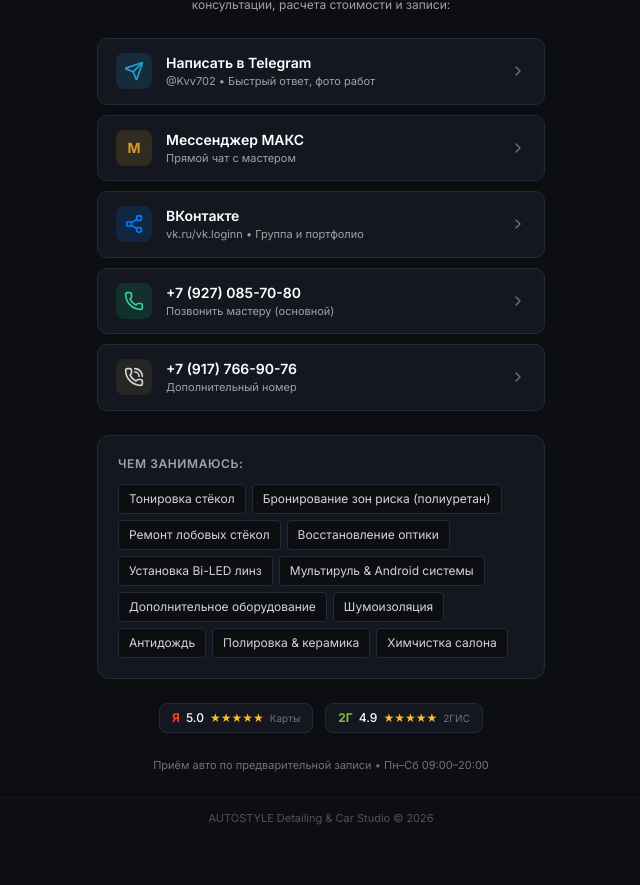
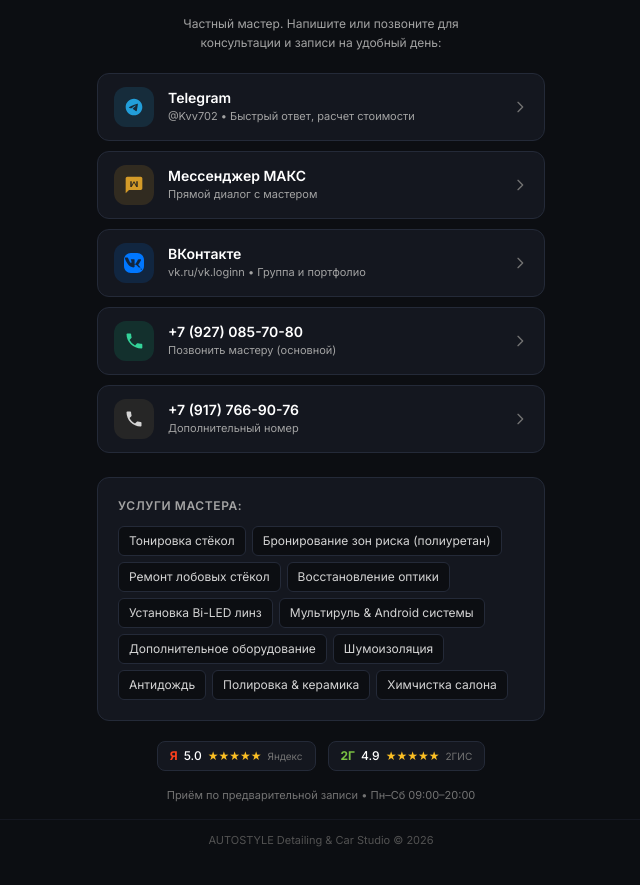
Before and after one commit to laflaretapee/detailing-landing, a plain HTML site: page index.html in a window 1280 px wide. Shown: the part 267-1152 px from the top of the page, without its empty margins (319-959 px from the left). Before the commit the page ends 1130 px from the top, so only its background shows below. Drawn offline with nearby package versions, Linux system fonts and the light colour scheme.

Commit message:
feat: add black BMW avatar photo, authentic high-res messenger SVGs, and polish contact hub

```diff
--- a/index.html
+++ b/index.html
@@ -4,7 +4,7 @@
   <meta charset="UTF-8">
   <meta name="viewport" content="width=device-width, initial-scale=1.0">
   <title>AUTOSTYLE — Связь с мастером | Детейлинг & Дооснащение</title>
-  <meta name="description" content="AUTOSTYLE — детейлинг, оклейка полиуретаном, Bi-LED свет, тонировка, ремонт стекол, химчистка. Напишите мастеру в Telegram, МАКС или ВКонтакте.">
+  <meta name="description" content="AUTOSTYLE — детейлинг, бронирование кузова, Bi-LED свет, тонировка, шумоизоляция, химчистка. Свяжитесь с мастером в Telegram, МАКС или ВКонтакте.">
 
   <!-- Inter font -->
   <link rel="preconnect" href="https://fonts.googleapis.com">
@@ -24,7 +24,7 @@
             brand: {
               bg: '#0c0e12',
               card: '#14171f',
-              cardHover: '#1a1f2b',
+              cardHover: '#1c222e',
               border: '#242a38',
               borderLight: '#323a4d',
               accent: '#d49b28',
@@ -35,23 +35,19 @@
     }
   </script>
 
-  <!-- Lucide Icons -->
-  <script src="https://unpkg.com/lucide@latest"></script>
-
   <style>
     body {
       background-color: #0c0e12;
       color: #e2e8f0;
       min-height: 100vh;
     }
-    /* Solid, clean button styles without blur or rainbow slop */
     .btn-contact {
       display: flex;
       align-items: center;
       justify-content: space-between;
       width: 100%;
-      padding: 14px 18px;
-      border-radius: 10px;
+      padding: 13px 16px;
+      border-radius: 12px;
       background-color: #14171f;
       border: 1px solid #242a38;
       transition: all 0.15s ease-in-out;
@@ -59,140 +55,172 @@
     .btn-contact:hover {
       background-color: #1c222e;
       border-color: #3b4559;
+      transform: translateY(-1px);
+    }
+    .btn-contact:active {
+      transform: translateY(0);
     }
   </style>
 </head>
 <body class="flex flex-col items-center justify-between p-4 sm:p-6 antialiased selection:bg-neutral-800">
 
-  <main class="w-full max-w-md mx-auto my-auto py-6 flex flex-col items-center">
+  <main class="w-full max-w-md mx-auto my-auto py-4 flex flex-col items-center">
 
-    <!-- Top Studio Avatar / Badge -->
-    <div class="w-16 h-16 rounded-2xl bg-brand-card border border-brand-border flex items-center justify-center text-brand-accent shadow-sm mb-4">
-      <svg class="w-8 h-8 fill-current" viewBox="0 0 24 24">
-        <path d="M18.92 6.01C18.72 5.42 18.16 5 17.5 5h-11c-.66 0-1.21.42-1.42 1.01L3 12v8c0 .55.45 1 1 1h1c.55 0 1-.45 1-1v-1h12v1c0 .55.45 1 1 1h1c.55 0 1-.45 1-1v-8l-2.08-5.99zM6.5 16c-.83 0-1.5-.67-1.5-1.5S5.67 13 6.5 13s1.5.67 1.5 1.5S7.33 16 6.5 16zm11 0c-.83 0-1.5-.67-1.5-1.5s.67-1.5 1.5-1.5 1.5.67 1.5 1.5-.67 1.5-1.5 1.5zM5 11l1.5-4.5h11L19 11H5z"/>
-      </svg>
+    <!-- Top BMW Photo Avatar -->
+    <div class="relative w-24 h-24 sm:w-28 sm:h-28 rounded-2xl overflow-hidden border-2 border-brand-border shadow-xl mb-4 group">
+      <img
+        src="bmw-avatar.jpg"
+        alt="AUTOSTYLE BMW M4 Detailing"
+        class="w-full h-full object-cover object-center group-hover:scale-105 transition duration-300"
+      >
+      <div class="absolute inset-0 border border-white/10 rounded-2xl pointer-events-none"></div>
     </div>
 
-    <!-- Title & Slogan -->
-    <h1 class="text-2xl font-bold tracking-wider text-white uppercase font-mono mb-1">
+    <!-- Title & Brand -->
+    <h1 class="text-2xl font-bold tracking-wider text-white uppercase font-mono mb-0.5">
       AUTOSTYLE
     </h1>
-    <p class="text-xs uppercase tracking-widest text-neutral-400 font-medium mb-2">
+    <p class="text-[11px] uppercase tracking-widest text-neutral-400 font-medium mb-3">
       Detailing & Car Studio
     </p>
 
     <!-- Slogan from card -->
-    <div class="inline-flex items-center gap-2 text-xs text-brand-accent bg-brand-card border border-brand-border px-3.5 py-1.5 rounded-full mb-6 text-center">
+    <div class="inline-flex items-center gap-2 text-xs font-medium text-brand-accent bg-brand-card border border-brand-border px-3.5 py-1.5 rounded-full mb-5 text-center">
       <span>Улучшаем авто • Подстраиваемся под ваш бюджет</span>
     </div>
 
-    <p class="text-xs text-neutral-400 text-center max-w-sm mb-6 leading-relaxed">
-      Частный мастер. Выберите удобный мессенджер для консультации, расчета стоимости и записи:
+    <p class="text-xs text-neutral-400 text-center max-w-xs mb-5 leading-relaxed">
+      Частный мастер. Напишите или позвоните для консультации и записи на удобный день:
     </p>
 
-    <!-- ================= PRIMARY ACTION BUTTONS (MESSENGERS) ================= -->
+    <!-- ================= MESSENGER BUTTONS WITH AUTHENTIC ICONS ================= -->
     <div class="w-full space-y-2.5 mb-6">
 
       <!-- 1. Telegram -->
       <a href="https://t.me/Kvv702" target="_blank" rel="noopener" class="btn-contact group">
         <div class="flex items-center gap-3.5">
-          <div class="w-9 h-9 rounded-lg bg-[#229ED9]/15 text-[#229ED9] flex items-center justify-center shrink-0">
-            <i data-lucide="send" class="w-5 h-5"></i>
+          <div class="w-10 h-10 rounded-xl bg-[#229ED9]/15 text-[#229ED9] flex items-center justify-center shrink-0">
+            <!-- Telegram SVG -->
+            <svg class="w-5 h-5 fill-current" viewBox="0 0 24 24">
+              <path d="M12 2C6.48 2 2 6.48 2 12s4.48 10 10 10 10-4.48 10-10S17.52 2 12 2zm4.64 6.8c-.15 1.58-.8 5.42-1.13 7.19-.14.75-.42 1-.68 1.03-.58.05-1.02-.38-1.58-.75-.88-.58-1.38-.94-2.23-1.5-.99-.65-.35-1.01.22-1.59.15-.15 2.71-2.48 2.76-2.69a.2.2 0 00-.05-.18c-.06-.05-.14-.03-.21-.02-.09.02-1.49.95-4.22 2.79-.4.27-.76.41-1.08.4-.36-.01-1.04-.2-1.55-.37-.63-.2-1.12-.31-1.08-.66.02-.18.27-.36.75-.55 2.92-1.27 4.86-2.11 5.83-2.51 2.78-1.16 3.35-1.36 3.73-1.36.08 0 .27.02.39.12.1.08.13.19.14.27-.01.06.01.24 0 .38z"/>
+            </svg>
           </div>
           <div class="text-left">
-            <div class="text-sm font-semibold text-white">Написать в Telegram</div>
-            <div class="text-[11px] text-neutral-400">@Kvv702 • Быстрый ответ, фото работ</div>
+            <div class="text-sm font-semibold text-white">Telegram</div>
+            <div class="text-[11px] text-neutral-400">@Kvv702 • Быстрый ответ, расчет стоимости</div>
           </div>
         </div>
-        <i data-lucide="chevron-right" class="w-4 h-4 text-neutral-500 group-hover:text-white transition"></i>
+        <svg class="w-4 h-4 text-neutral-500 group-hover:text-white transition" fill="none" stroke="currentColor" viewBox="0 0 24 24">
+          <path stroke-linecap="round" stroke-linejoin="round" stroke-width="2" d="M9 5l7 7-7 7"/>
+        </svg>
       </a>
 
       <!-- 2. MAX Messenger -->
       <a href="https://max.ru/u/f9LHodD0cOJJ_ij3U2VX4EVuaM7viMjRkg3LHsV6azde_b54Ucq6N0Qh3JE" target="_blank" rel="noopener" class="btn-contact group">
         <div class="flex items-center gap-3.5">
-          <div class="w-9 h-9 rounded-lg bg-brand-accent/15 text-brand-accent flex items-center justify-center font-bold text-sm shrink-0">
-            M
+          <div class="w-10 h-10 rounded-xl bg-brand-accent/15 text-brand-accent flex items-center justify-center shrink-0">
+            <!-- Modern Chat Bubble with M -->
+            <svg class="w-5 h-5 fill-current" viewBox="0 0 24 24">
+              <path d="M20 2H4c-1.1 0-2 .9-2 2v18l4-4h14c1.1 0 2-.9 2-2V4c0-1.1-.9-2-2-2zm-3.5 12.5h-1.8l-2.7-5.2-2.7 5.2H7.5V7.5h1.8v4.6l2.1-4.2h1.2l2.1 4.2V7.5h1.8v7z"/>
+            </svg>
           </div>
           <div class="text-left">
             <div class="text-sm font-semibold text-white">Мессенджер МАКС</div>
-            <div class="text-[11px] text-neutral-400">Прямой чат с мастером</div>
+            <div class="text-[11px] text-neutral-400">Прямой диалог с мастером</div>
           </div>
         </div>
-        <i data-lucide="chevron-right" class="w-4 h-4 text-neutral-500 group-hover:text-white transition"></i>
+        <svg class="w-4 h-4 text-neutral-500 group-hover:text-white transition" fill="none" stroke="currentColor" viewBox="0 0 24 24">
+          <path stroke-linecap="round" stroke-linejoin="round" stroke-width="2" d="M9 5l7 7-7 7"/>
+        </svg>
       </a>
 
       <!-- 3. VKontakte -->
       <a href="https://vk.ru/vk.loginn" target="_blank" rel="noopener" class="btn-contact group">
         <div class="flex items-center gap-3.5">
-          <div class="w-9 h-9 rounded-lg bg-[#0077FF]/15 text-[#0077FF] flex items-center justify-center shrink-0">
-            <i data-lucide="share-2" class="w-5 h-5"></i>
+          <div class="w-10 h-10 rounded-xl bg-[#0077FF]/15 text-[#0077FF] flex items-center justify-center shrink-0">
+            <!-- VK Official SVG -->
+            <svg class="w-5 h-5 fill-current" viewBox="0 0 24 24">
+              <path d="M15.684 0H8.316C3.592 0 0 3.592 0 8.316v7.368C0 20.408 3.592 24 8.316 24h7.368C20.408 24 24 20.408 24 15.684V8.316C24 3.592 20.408 0 15.684 0zm4.515 17.27h-2.18c-.825 0-1.077-.655-2.556-2.134-1.288-1.26-1.86-1.424-2.18-1.424-.447 0-.573.127-.573.74v1.895c0 .524-.168.923-1.55.923-2.288 0-4.83-1.389-6.626-3.978-2.7-3.83-3.447-6.716-3.447-7.31 0-.328.127-.633.74-.633h2.182c.552 0 .762.253.974.848 1.066 3.09 2.85 5.803 3.585 5.803.275 0 .402-.127.402-.825V10.22c-.084-1.48-.868-1.608-.868-2.138 0-.253.21-.508.55-.508h3.428c.465 0 .633.253.633.782v4.21c0 .444.19.613.317.613.275 0 .508-.17.994-.656 1.545-1.735 2.646-4.337 2.646-4.337.148-.317.402-.613.952-.613h2.182c.655 0 .803.338.655.803-.275 1.29-2.937 4.97-3.085 5.223-.233.36-.317.528 0 .952.233.317 1.015.994 1.545 1.608 1.968 2.222 2.222 3.09 2.222 3.576 0 .529-.38.529-.93.529z"/>
+            </svg>
           </div>
           <div class="text-left">
             <div class="text-sm font-semibold text-white">ВКонтакте</div>
             <div class="text-[11px] text-neutral-400">vk.ru/vk.loginn • Группа и портфолио</div>
           </div>
         </div>
-        <i data-lucide="chevron-right" class="w-4 h-4 text-neutral-500 group-hover:text-white transition"></i>
+        <svg class="w-4 h-4 text-neutral-500 group-hover:text-white transition" fill="none" stroke="currentColor" viewBox="0 0 24 24">
+          <path stroke-linecap="round" stroke-linejoin="round" stroke-width="2" d="M9 5l7 7-7 7"/>
+        </svg>
       </a>
 
       <!-- 4. Phone 1 -->
       <a href="tel:+79270857080" class="btn-contact group">
         <div class="flex items-center gap-3.5">
-          <div class="w-9 h-9 rounded-lg bg-emerald-500/15 text-emerald-400 flex items-center justify-center shrink-0">
-            <i data-lucide="phone" class="w-5 h-5"></i>
+          <div class="w-10 h-10 rounded-xl bg-emerald-500/15 text-emerald-400 flex items-center justify-center shrink-0">
+            <!-- Modern Phone Call SVG -->
+            <svg class="w-5 h-5 fill-current" viewBox="0 0 24 24">
+              <path d="M20.01 15.38c-1.23 0-2.42-.2-3.53-.56a.977.977 0 00-1.01.24l-2.2 2.2a15.053 15.053 0 01-6.59-6.59l2.2-2.21a.96.96 0 00.25-1.01A11.36 11.36 0 018.57 3.9c0-.55-.45-1-1-1H4.02c-.55 0-1 .45-1 1C3.02 13.04 10.96 21 21 21c.55 0 1-.45 1-1v-3.62c0-.55-.45-1-.99-1z"/>
+            </svg>
           </div>
           <div class="text-left">
             <div class="text-sm font-semibold text-white">+7 (927) 085-70-80</div>
             <div class="text-[11px] text-neutral-400">Позвонить мастеру (основной)</div>
           </div>
         </div>
-        <i data-lucide="chevron-right" class="w-4 h-4 text-neutral-500 group-hover:text-white transition"></i>
+        <svg class="w-4 h-4 text-neutral-500 group-hover:text-white transition" fill="none" stroke="currentColor" viewBox="0 0 24 24">
+          <path stroke-linecap="round" stroke-linejoin="round" stroke-width="2" d="M9 5l7 7-7 7"/>
+        </svg>
       </a>
 
       <!-- 5. Phone 2 -->
       <a href="tel:+79177669076" class="btn-contact group">
         <div class="flex items-center gap-3.5">
-          <div class="w-9 h-9 rounded-lg bg-neutral-800 text-neutral-300 flex items-center justify-center shrink-0">
-            <i data-lucide="phone-call" class="w-5 h-5"></i>
+          <div class="w-10 h-10 rounded-xl bg-neutral-800 text-neutral-300 flex items-center justify-center shrink-0">
+            <!-- Secondary Phone SVG -->
+            <svg class="w-5 h-5 fill-current" viewBox="0 0 24 24">
+              <path d="M6.62 10.79c1.44 2.83 3.76 5.14 6.59 6.59l2.2-2.2c.27-.27.67-.36 1.02-.24 1.12.37 2.33.57 3.57.57.55 0 1 .45 1 1V20c0 .55-.45 1-1 1-9.39 0-17-7.61-17-17 0-.55.45-1 1-1h3.5c.55 0 1 .45 1 1 0 1.25.2 2.45.57 3.57.11.35.03.74-.25 1.02l-2.2 2.2z"/>
+            </svg>
           </div>
           <div class="text-left">
             <div class="text-sm font-semibold text-white">+7 (917) 766-90-76</div>
             <div class="text-[11px] text-neutral-400">Дополнительный номер</div>
           </div>
         </div>
-        <i data-lucide="chevron-right" class="w-4 h-4 text-neutral-500 group-hover:text-white transition"></i>
+        <svg class="w-4 h-4 text-neutral-500 group-hover:text-white transition" fill="none" stroke="currentColor" viewBox="0 0 24 24">
+          <path stroke-linecap="round" stroke-linejoin="round" stroke-width="2" d="M9 5l7 7-7 7"/>
+        </svg>
       </a>
 
     </div>
 
-    <!-- ================= WHAT WE DO (CLEAN TAGS LIST, NO PRICES) ================= -->
-    <div class="w-full bg-brand-card border border-brand-border rounded-xl p-4 sm:p-5 mb-6 text-left">
+    <!-- ================= SERVICES (CLEAN TAGS) ================= -->
+    <div class="w-full bg-brand-card border border-brand-border rounded-xl p-4 sm:p-5 mb-5 text-left">
       <span class="text-xs font-semibold uppercase tracking-wider text-neutral-400 block mb-3">
-        Чем занимаюсь:
+        Услуги мастера:
       </span>
 
       <div class="flex flex-wrap gap-1.5">
-        <span class="text-xs bg-brand-bg text-neutral-300 px-2.5 py-1.5 rounded border border-brand-border">Тонировка стёкол</span>
-        <span class="text-xs bg-brand-bg text-neutral-300 px-2.5 py-1.5 rounded border border-brand-border">Бронирование зон риска (полиуретан)</span>
-        <span class="text-xs bg-brand-bg text-neutral-300 px-2.5 py-1.5 rounded border border-brand-border">Ремонт лобовых стёкол</span>
-        <span class="text-xs bg-brand-bg text-neutral-300 px-2.5 py-1.5 rounded border border-brand-border">Восстановление оптики</span>
-        <span class="text-xs bg-brand-bg text-neutral-300 px-2.5 py-1.5 rounded border border-brand-border">Установка Bi-LED линз</span>
-        <span class="text-xs bg-brand-bg text-neutral-300 px-2.5 py-1.5 rounded border border-brand-border">Мультируль & Android системы</span>
-        <span class="text-xs bg-brand-bg text-neutral-300 px-2.5 py-1.5 rounded border border-brand-border">Дополнительное оборудование</span>
-        <span class="text-xs bg-brand-bg text-neutral-300 px-2.5 py-1.5 rounded border border-brand-border">Шумоизоляция</span>
-        <span class="text-xs bg-brand-bg text-neutral-300 px-2.5 py-1.5 rounded border border-brand-border">Антидождь</span>
-        <span class="text-xs bg-brand-bg text-neutral-300 px-2.5 py-1.5 rounded border border-brand-border">Полировка & керамика</span>
-        <span class="text-xs bg-brand-bg text-neutral-300 px-2.5 py-1.5 rounded border border-brand-border">Химчистка салона</span>
+        <span class="text-xs bg-brand-bg text-neutral-300 px-2.5 py-1.5 rounded-md border border-brand-border">Тонировка стёкол</span>
+        <span class="text-xs bg-brand-bg text-neutral-300 px-2.5 py-1.5 rounded-md border border-brand-border">Бронирование зон риска (полиуретан)</span>
+        <span class="text-xs bg-brand-bg text-neutral-300 px-2.5 py-1.5 rounded-md border border-brand-border">Ремонт лобовых стёкол</span>
+        <span class="text-xs bg-brand-bg text-neutral-300 px-2.5 py-1.5 rounded-md border border-brand-border">Восстановление оптики</span>
+        <span class="text-xs bg-brand-bg text-neutral-300 px-2.5 py-1.5 rounded-md border border-brand-border">Установка Bi-LED линз</span>
+        <span class="text-xs bg-brand-bg text-neutral-300 px-2.5 py-1.5 rounded-md border border-brand-border">Мультируль & Android системы</span>
+        <span class="text-xs bg-brand-bg text-neutral-300 px-2.5 py-1.5 rounded-md border border-brand-border">Дополнительное оборудование</span>
+        <span class="text-xs bg-brand-bg text-neutral-300 px-2.5 py-1.5 rounded-md border border-brand-border">Шумоизоляция</span>
+        <span class="text-xs bg-brand-bg text-neutral-300 px-2.5 py-1.5 rounded-md border border-brand-border">Антидождь</span>
+        <span class="text-xs bg-brand-bg text-neutral-300 px-2.5 py-1.5 rounded-md border border-brand-border">Полировка & керамика</span>
+        <span class="text-xs bg-brand-bg text-neutral-300 px-2.5 py-1.5 rounded-md border border-brand-border">Химчистка салона</span>
       </div>
     </div>
 
     <!-- Rating Badges -->
-    <div class="flex items-center justify-center gap-3 w-full mb-6">
+    <div class="flex items-center justify-center gap-3 w-full mb-4">
       <div class="flex items-center gap-1.5 text-xs bg-brand-card border border-brand-border px-3 py-1.5 rounded-lg">
         <span class="text-[#fc3f1d] font-bold">Я</span>
         <span class="text-white font-medium">5.0</span>
         <span class="text-amber-400">★★★★★</span>
-        <span class="text-neutral-500 text-[10px]">Карты</span>
+        <span class="text-neutral-500 text-[10px]">Яндекс</span>
       </div>
       <div class="flex items-center gap-1.5 text-xs bg-brand-card border border-brand-border px-3 py-1.5 rounded-lg">
         <span class="text-[#7ac143] font-bold">2Г</span>
@@ -204,7 +232,7 @@
 
     <!-- Working Hours Note -->
     <p class="text-[11px] text-neutral-500 text-center">
-      Приём авто по предварительной записи • Пн–Сб 09:00–20:00
+      Приём по предварительной записи • Пн–Сб 09:00–20:00
     </p>
 
   </main>
@@ -213,8 +241,5 @@
     AUTOSTYLE Detailing & Car Studio © 2026
   </footer>
 
-  <script>
-    lucide.createIcons();
-  </script>
 </body>
 </html>
```
Also changed, not shown: bmw-avatar.jpg (added).
